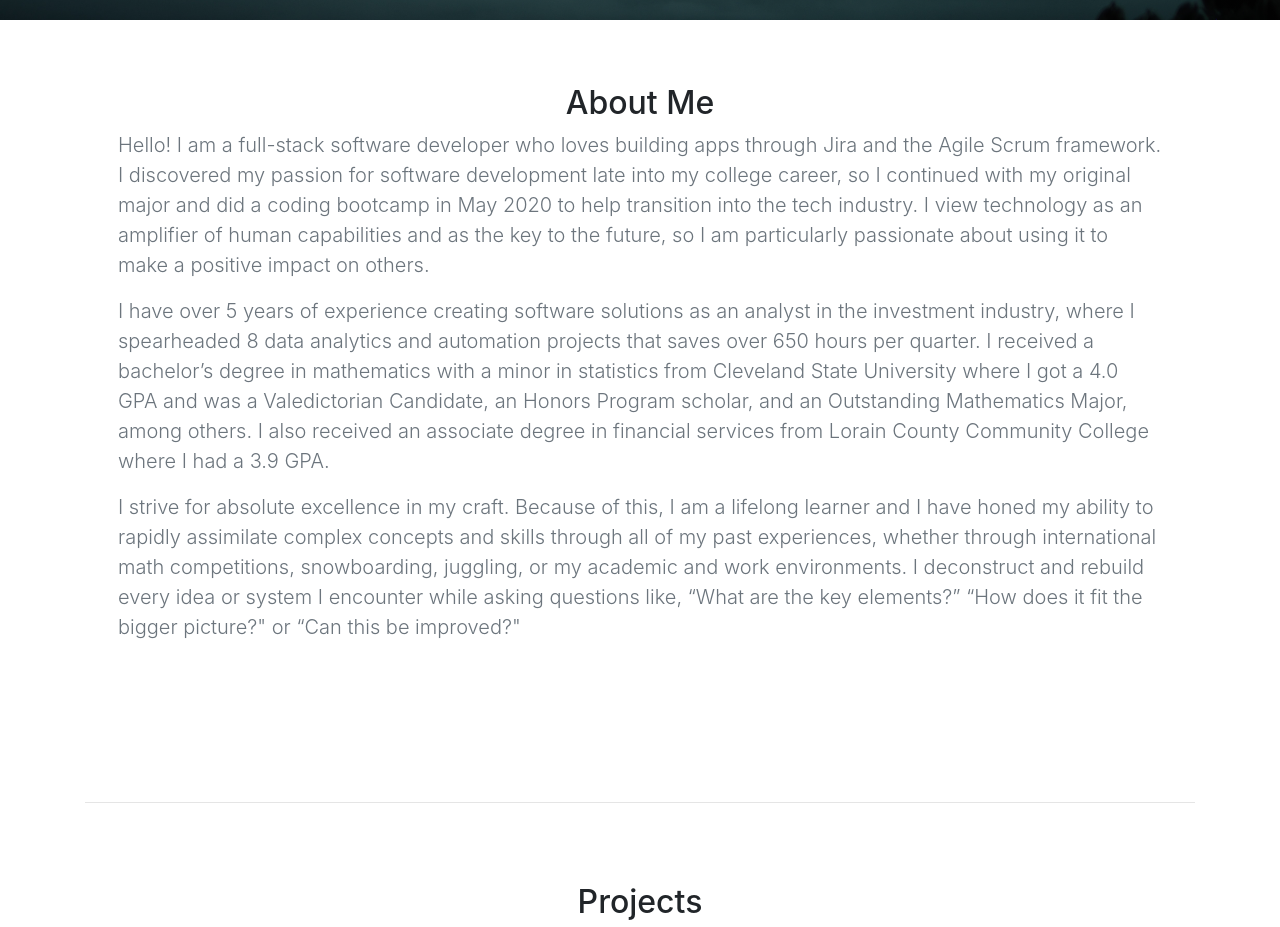
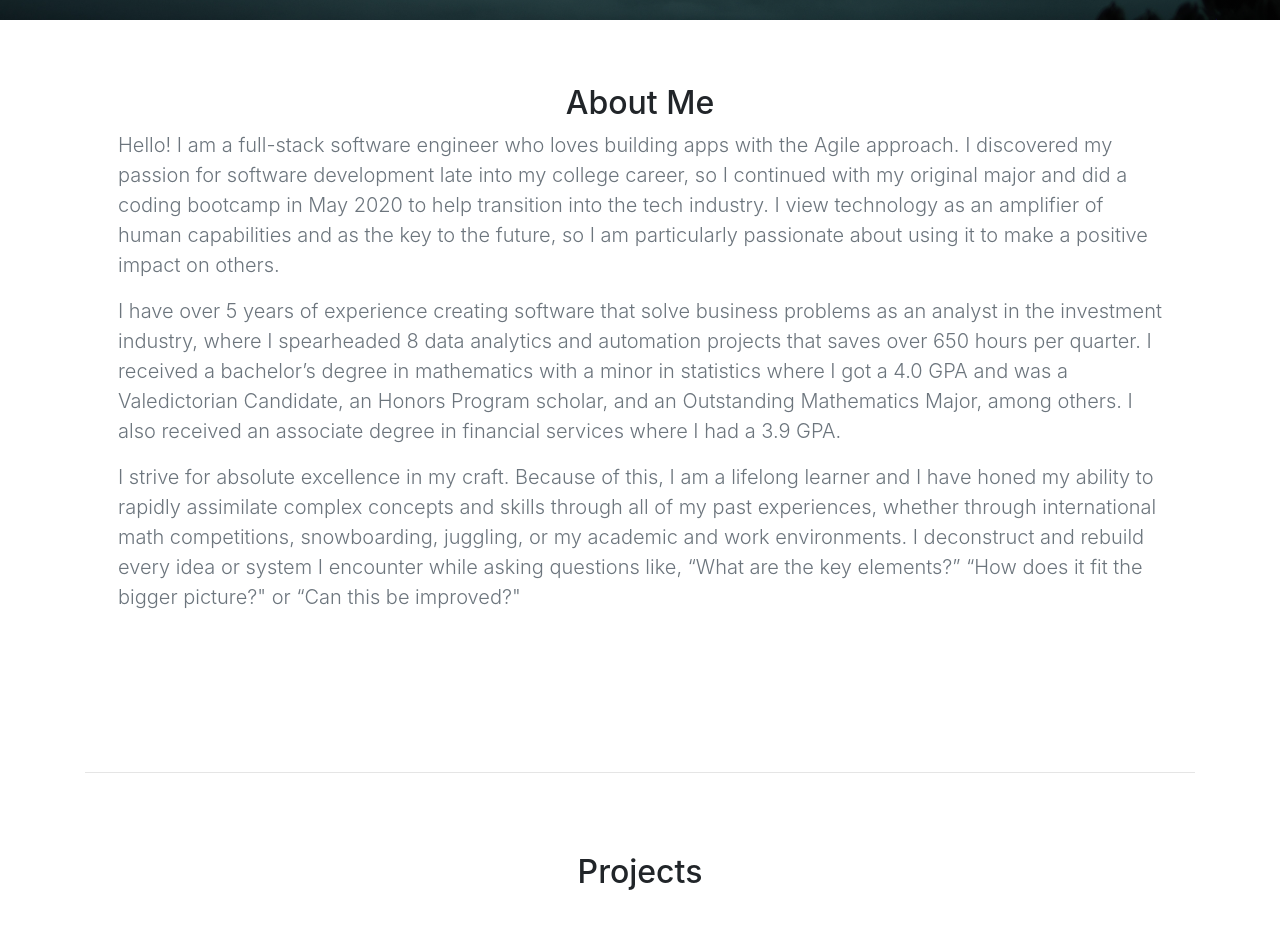
Before and after one commit to claudealdric/caldric.github.io, a React (Create React App) app: page / in a window 1280 px wide. Shown: the part 780-1707 px from the top of the page. Built offline with nearby package versions, Linux system fonts and the light colour scheme.

Commit message:
Reword 'About Me' section

```diff
--- a/src/components/AboutMe.tsx
+++ b/src/components/AboutMe.tsx
@@ -12,26 +12,25 @@ const AboutMe: React.FC = () => {
             <Fade bottom>
               <h2>About Me</h2>
               <p className="lead text-muted">
-                Hello! I am a full-stack software developer who loves building
-                apps through Jira and the Agile Scrum framework. I discovered my
-                passion for software development late into my college career, so
-                I continued with my original major and did a coding bootcamp in
-                May 2020 to help transition into the tech industry. I view
-                technology as an amplifier of human capabilities and as the key
-                to the future, so I am particularly passionate about using it to
-                make a positive impact on others.
+                Hello! I am a full-stack software engineer who loves building
+                apps with the Agile approach. I discovered my passion for
+                software development late into my college career, so I continued
+                with my original major and did a coding bootcamp in May 2020 to
+                help transition into the tech industry. I view technology as an
+                amplifier of human capabilities and as the key to the future, so
+                I am particularly passionate about using it to make a positive
+                impact on others.
               </p>
               <p className="lead text-muted">
-                I have over 5 years of experience creating software solutions as
-                an analyst in the investment industry, where I spearheaded 8
-                data analytics and automation projects that saves over 650 hours
-                per quarter. I received a bachelor’s degree in mathematics with
-                a minor in statistics from Cleveland State University where I
-                got a 4.0 GPA and was a Valedictorian Candidate, an Honors
-                Program scholar, and an Outstanding Mathematics Major, among
-                others. I also received an associate degree in financial
-                services from Lorain County Community College where I had a 3.9
-                GPA.
+                I have over 5 years of experience creating software that solve
+                business problems as an analyst in the investment industry,
+                where I spearheaded 8 data analytics and automation projects
+                that saves over 650 hours per quarter. I received a bachelor’s
+                degree in mathematics with a minor in statistics where I got a
+                4.0 GPA and was a Valedictorian Candidate, an Honors Program
+                scholar, and an Outstanding Mathematics Major, among others. I
+                also received an associate degree in financial services where I
+                had a 3.9 GPA.
               </p>
               <p className="lead text-muted">
                 I strive for absolute excellence in my craft. Because of this, I
```
